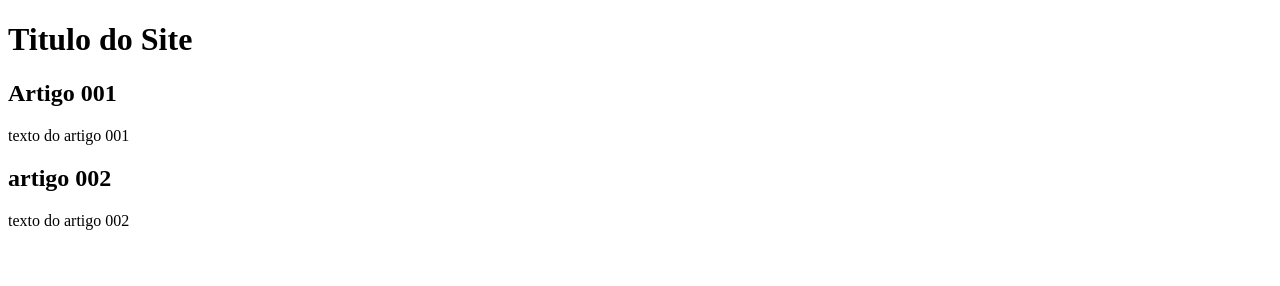
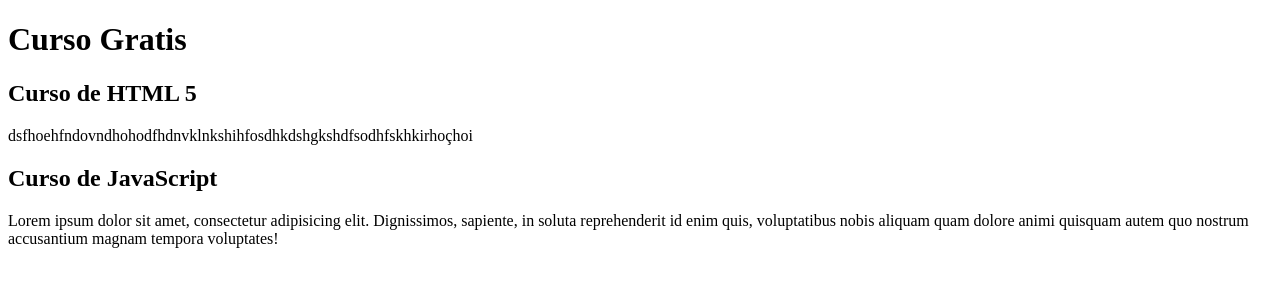
Before and after one commit to kalex365/projeto-site, a plain HTML site: page index.html in a window 1280 px wide. Drawn offline with Linux system fonts and the light colour scheme.

Commit message:
comecei a desenvolver o conteudo

```diff
--- a/index.html
+++ b/index.html
@@ -8,14 +8,14 @@
 <body>
     <main>
         <head>
-            <h1>Titulo do Site</h1>
+            <h1>Curso Gratis</h1>
             <article>
-                <h2>Artigo 001</h2>
-                <p>texto do artigo 001</p>
+                <h2>Curso de HTML 5</h2>
+                <p>dsfhoehfndovndhohodfhdnvklnkshihfosdhkdshgkshdfsodhfskhkirhoçhoi</p>
             </article>
             <article>
-                <h2>artigo 002</h2>
-                <p>texto do artigo 002</p>
+                <h2>Curso de JavaScript</h2>
+                <p>Lorem ipsum dolor sit amet, consectetur adipisicing elit. Dignissimos, sapiente, in soluta reprehenderit id enim quis, voluptatibus nobis aliquam quam dolore animi quisquam autem quo nostrum accusantium magnam tempora voluptates!</p>
             </article>
         </head>
     </main>
```
